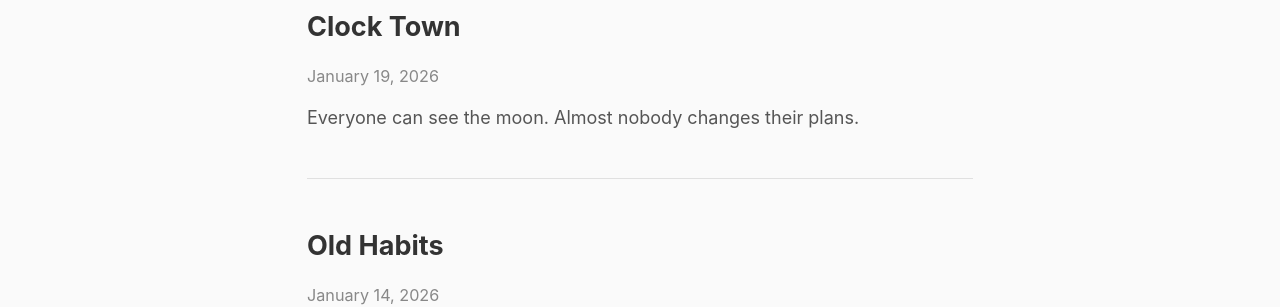
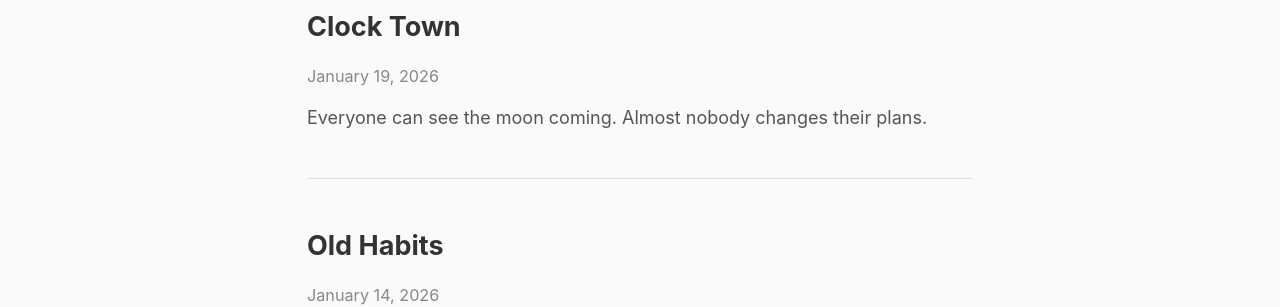
Before and after one commit to rob137/rob137.github.io, a Jekyll site: the page built from index.html, in a window 1280 px wide and 900 px high. Shown: the part 122-429 px from the top of the window. Built offline with Jekyll 4.4.1, drawn with Linux system fonts in a browser that asks for light colours.

Commit message:
External links open in new tab, tweak excerpt
Co-Authored-By: Claude Opus 4.5 <noreply@anthropic.com>

```diff
--- a/_layouts/default.html
+++ b/_layouts/default.html
@@ -30,5 +30,11 @@
       <p>&copy; {{ site.time | date: '%Y' }} {{ site.author }}. All rights reserved.</p>
     </div>
   </footer>
+  <script>
+    document.querySelectorAll('a[href^="http"]').forEach(a => {
+      a.setAttribute('target', '_blank');
+      a.setAttribute('rel', 'noopener');
+    });
+  </script>
 </body>
 </html>
--- a/_posts/2026-01-19-clock-town.md
+++ b/_posts/2026-01-19-clock-town.md
@@ -3,7 +3,7 @@ layout: post
 title: "Clock Town"
 date: 2026-01-19 13:00:00 +0000
 tags: [ai, culture, psychology, predictions]
-excerpt: "Everyone can see the moon. Almost nobody changes their plans."
+excerpt: "Everyone can see the moon coming. Almost nobody changes their plans."
 ---
 
 I've had a lot of conversations about AI over the past few years. HR, journalism, project management, design, QA, copywriting. Friends outside work too: musicians, school teachers, military officers, marketers. My dad, a retired software developer.
```
